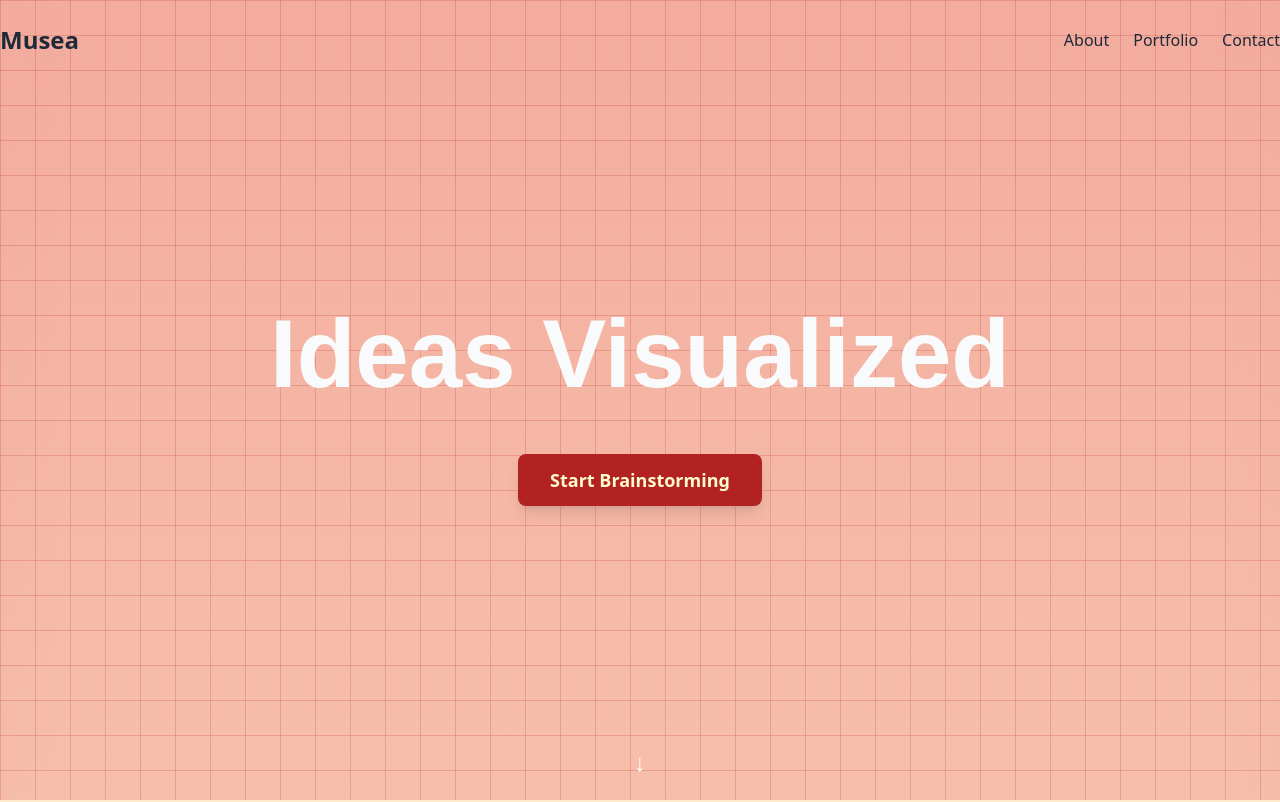
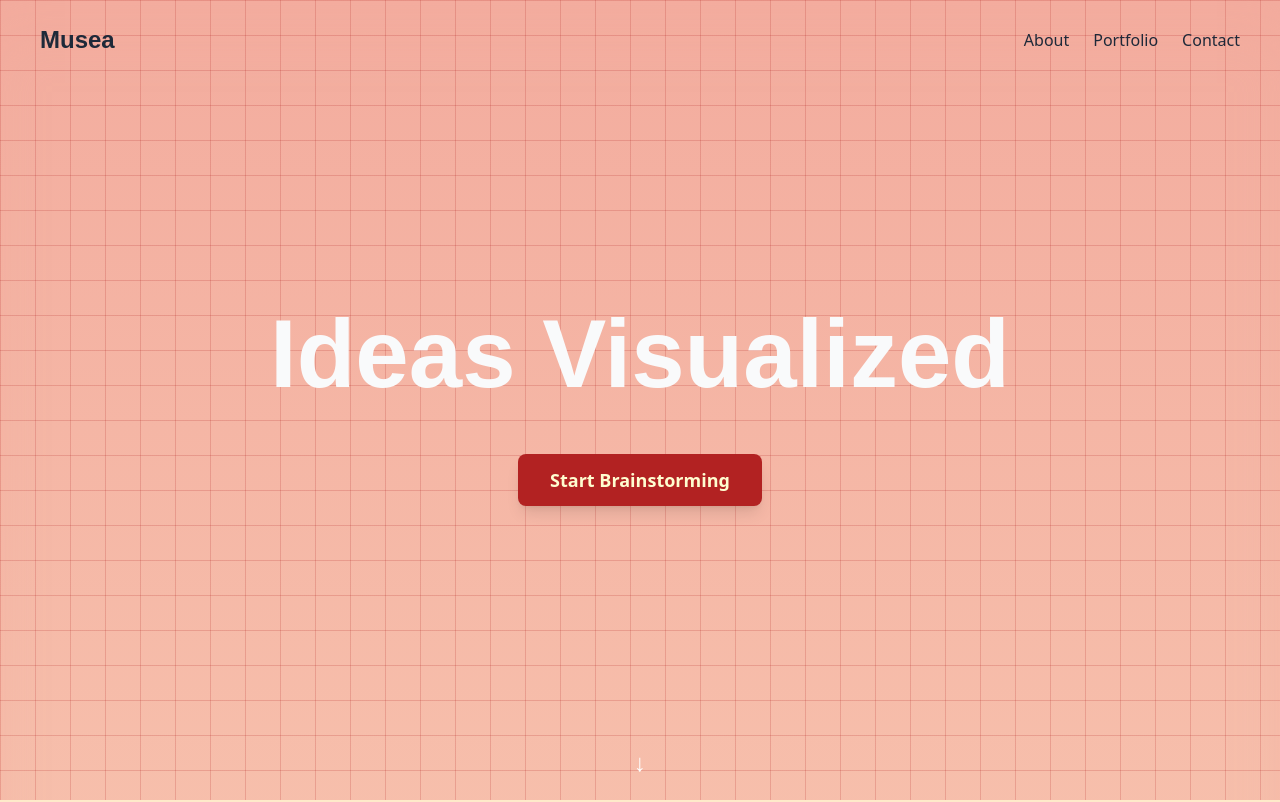
Before and after one commit to luismarrer/artistic-portfolio, an Astro site: page / in a window 1280 px wide. Shown: the top 802 px of the page. Built offline with nearby package versions, Linux system fonts and the light colour scheme; Astro itself is replaced by a stand-in of ours; a web font is replaced by a local one.

Commit message:
refactor: improve header semantics by wrapping logo in h2 and restructuring nav element

```diff
--- a/src/components/Header.astro
+++ b/src/components/Header.astro
@@ -1,6 +1,10 @@
-<header class="absolute top-0 w-full z-50">
-    <nav class="container mx-auto flex items-center justify-between py-6">
-        <a href="/" class="text-2xl font-bold text-gray-800"> Musea </a>
+<header
+    class="absolute top-0 w-full z-50 flex items-center justify-between mx-auto py-6 px-10"
+>
+    <h2 class="text-2xl font-bold text-gray-800">
+        <a href="/"> Musea </a>
+    </h2>
+    <nav>
         <ul class="flex space-x-6">
             <li>
                 <a
```
